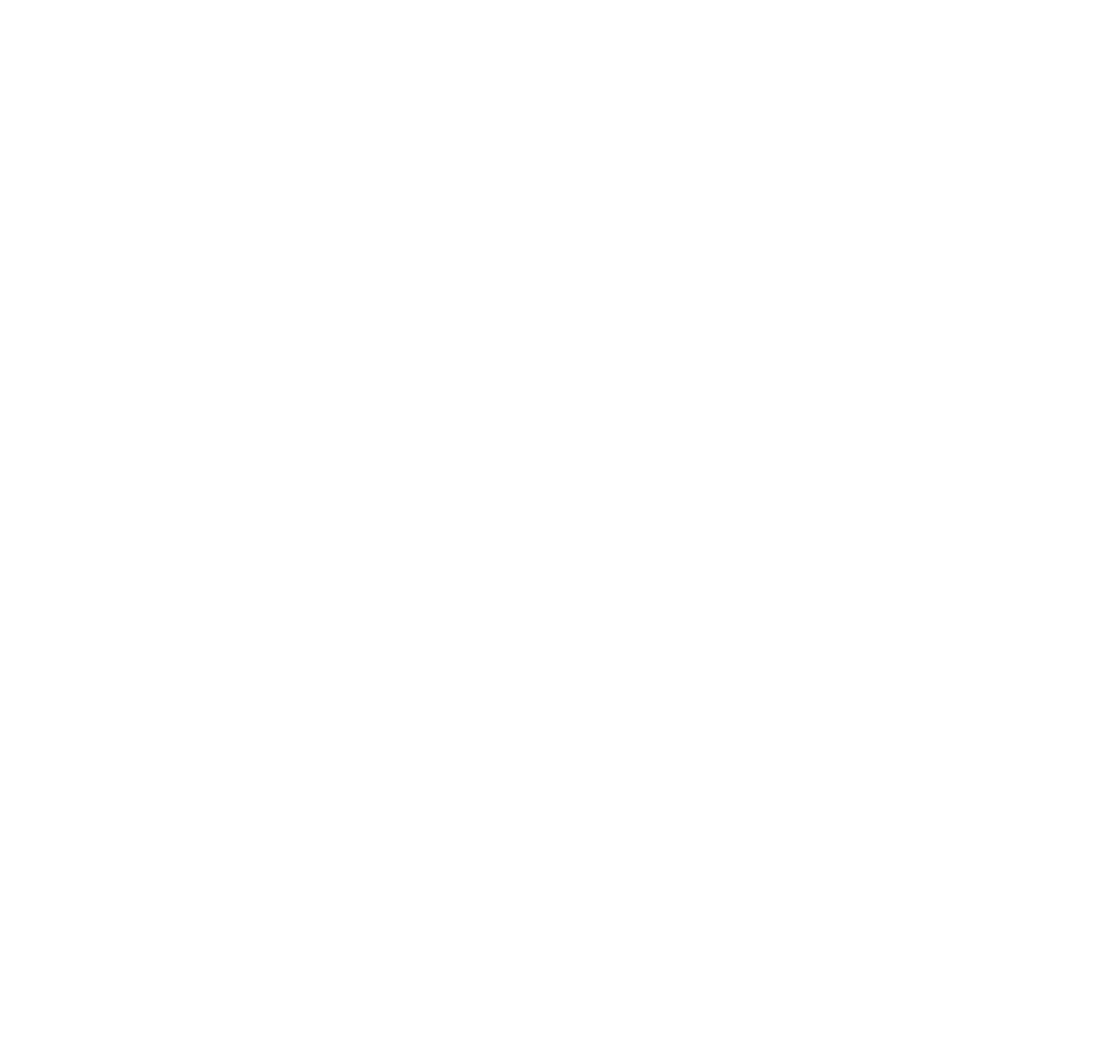
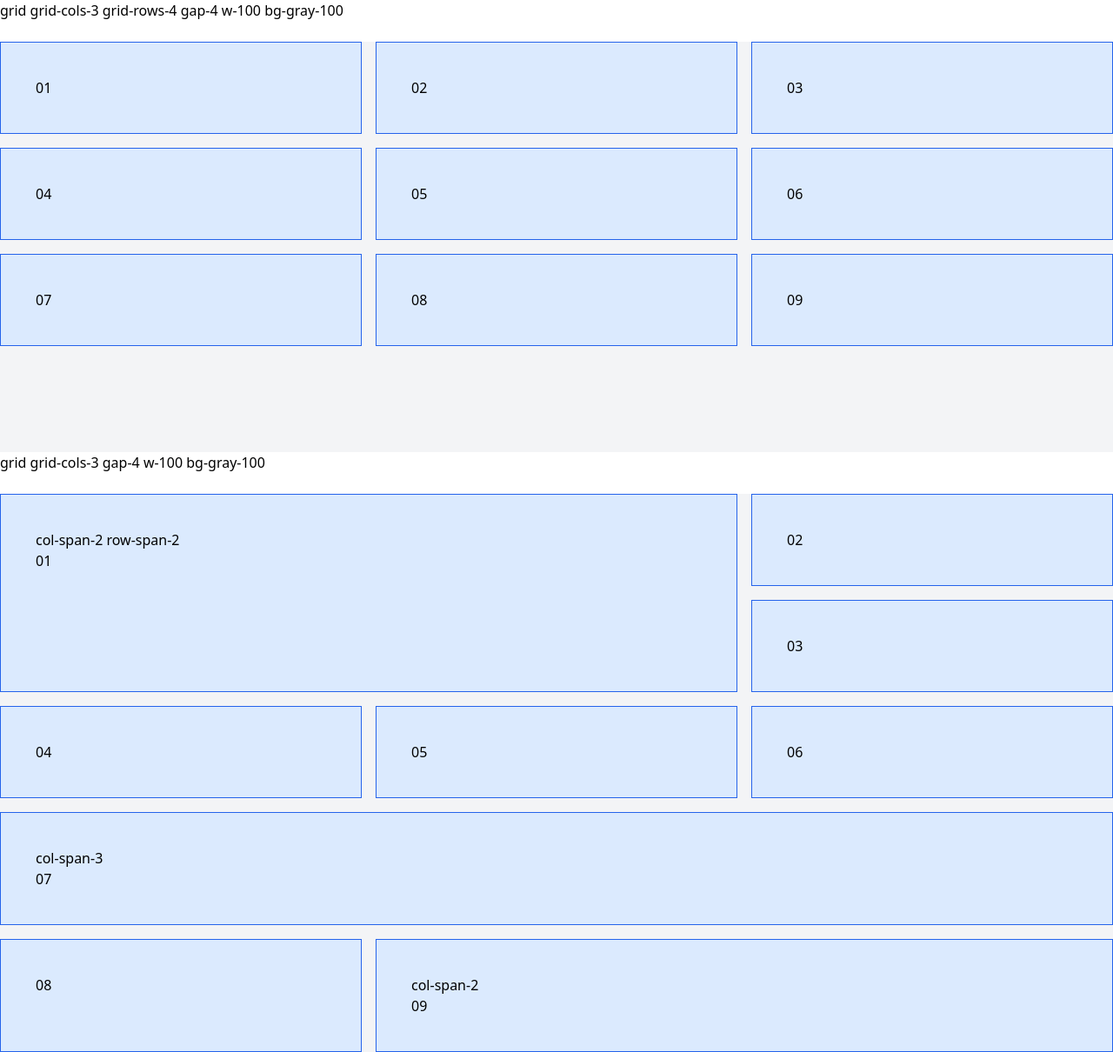
Before and after one commit to SpJishan/tailwindbasics, a plain HTML site: page 14-grid/index.html in a window 1280 px wide. Shown: the whole page at 87% size. Before the commit the page ends 800 px from the top, so only its background shows below. Drawn offline with nearby package versions, Linux system fonts and the light colour scheme.

Commit message:
Grid Layout

```diff
--- a/14-grid/index.html
+++ b/14-grid/index.html
@@ -9,8 +9,32 @@
   </head>
   <body>
     <!-- Grid cols and rows -->
+    <p>grid grid-cols-3 grid-rows-4 gap-4 w-100 bg-gray-100</p><br>
+    <div class="grid grid-cols-3 grid-rows-4 gap-4 w-100 bg-gray-100">
+      <div class="p-10 border border-blue-600 bg-blue-100">01</div>
+      <div class="p-10 border border-blue-600 bg-blue-100">02</div>
+      <div class="p-10 border border-blue-600 bg-blue-100">03</div>
+      <div class="p-10 border border-blue-600 bg-blue-100">04</div>
+      <div class="p-10 border border-blue-600 bg-blue-100">05</div>
+      <div class="p-10 border border-blue-600 bg-blue-100">06</div>
+      <div class="p-10 border border-blue-600 bg-blue-100">07</div>
+      <div class="p-10 border border-blue-600 bg-blue-100">08</div>
+      <div class="p-10 border border-blue-600 bg-blue-100">09</div>
+    </div>
 
     <!-- Col and row span -->
+    <p>grid grid-cols-3 gap-4 w-100 bg-gray-100</p><br>
+    <div class="grid grid-cols-3 gap-4 w-100 bg-gray-100">
+      <div class="col-span-2 row-span-2 p-10 border border-blue-600 bg-blue-100">col-span-2 row-span-2 <br>01</div>
+      <div class="p-10 border border-blue-600 bg-blue-100">02</div>
+      <div class="p-10 border border-blue-600 bg-blue-100">03</div>
+      <div class="p-10 border border-blue-600 bg-blue-100">04</div>
+      <div class="p-10 border border-blue-600 bg-blue-100">05</div>
+      <div class="p-10 border border-blue-600 bg-blue-100">06</div>
+      <div class="col-span-3 p-10 border border-blue-600 bg-blue-100">col-span-3<br>07</div>
+      <div class="p-10 border border-blue-600 bg-blue-100">08</div>
+      <div class="col-span-2 p-10 border border-blue-600 bg-blue-100">col-span-2<br>09</div>
+    </div>
   </body>
 </html>
 
```
